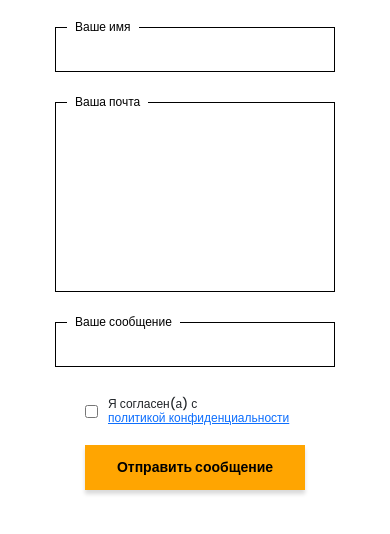
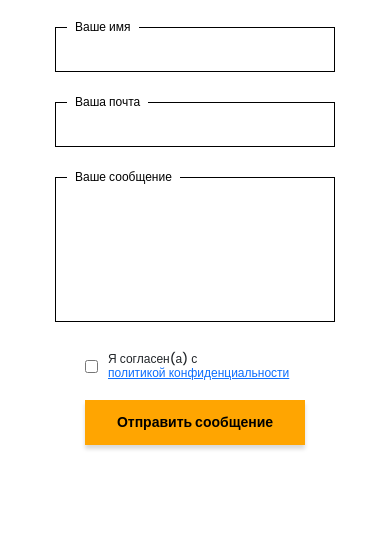
Before and after one commit to matveybobrov/HTML_Project4, a website: page src/index.html in a window 390 px wide. Shown: the part 8694-9228 px from the top of the page. After the commit the page ends 9189 px from the top, so only its background shows below. Drawn offline with nearby package versions, Linux system fonts and the light colour scheme; files that its build step writes are made by us from their sources; files whose address does not match are found by name.

Commit message:
Form fix

```diff
--- a/src/sass/media/_media.scss
+++ b/src/sass/media/_media.scss
@@ -177,10 +177,20 @@
             grid-template-columns: 500px;
         }
         &__form {
+            width: 100%;
             grid-template-columns: 100%;
+            grid-template-rows: auto;
+            justify-content: center;
         }
-        &__textarea, &__triggers {
-            grid-column: unset;
+        &__input, &__textarea {
+            grid-column: 1/3;
+            width: 100%;
+        }
+        &__input {
+            height: 45px;
+        }
+        &__textarea {
+            height: 145px;
         }
     }
 }
```
Also changed, not shown: dist/css/style.min.css.
